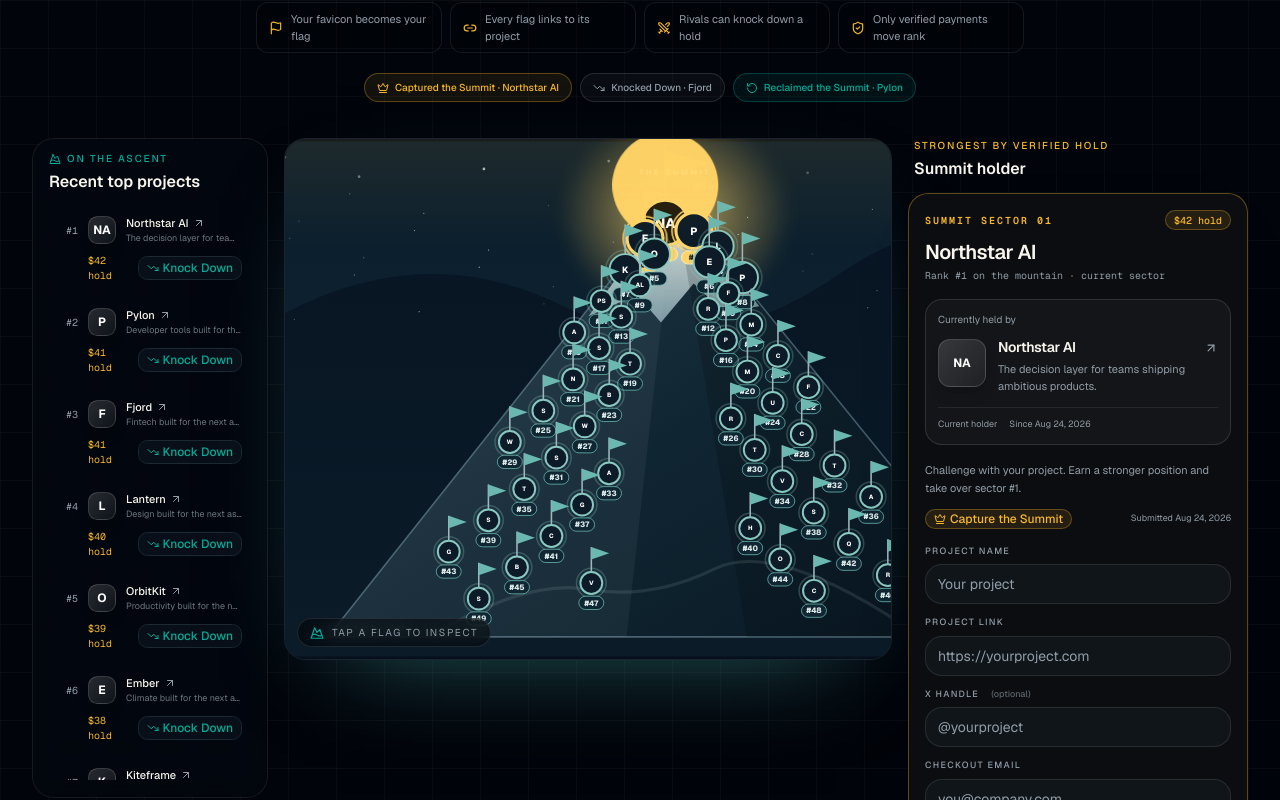
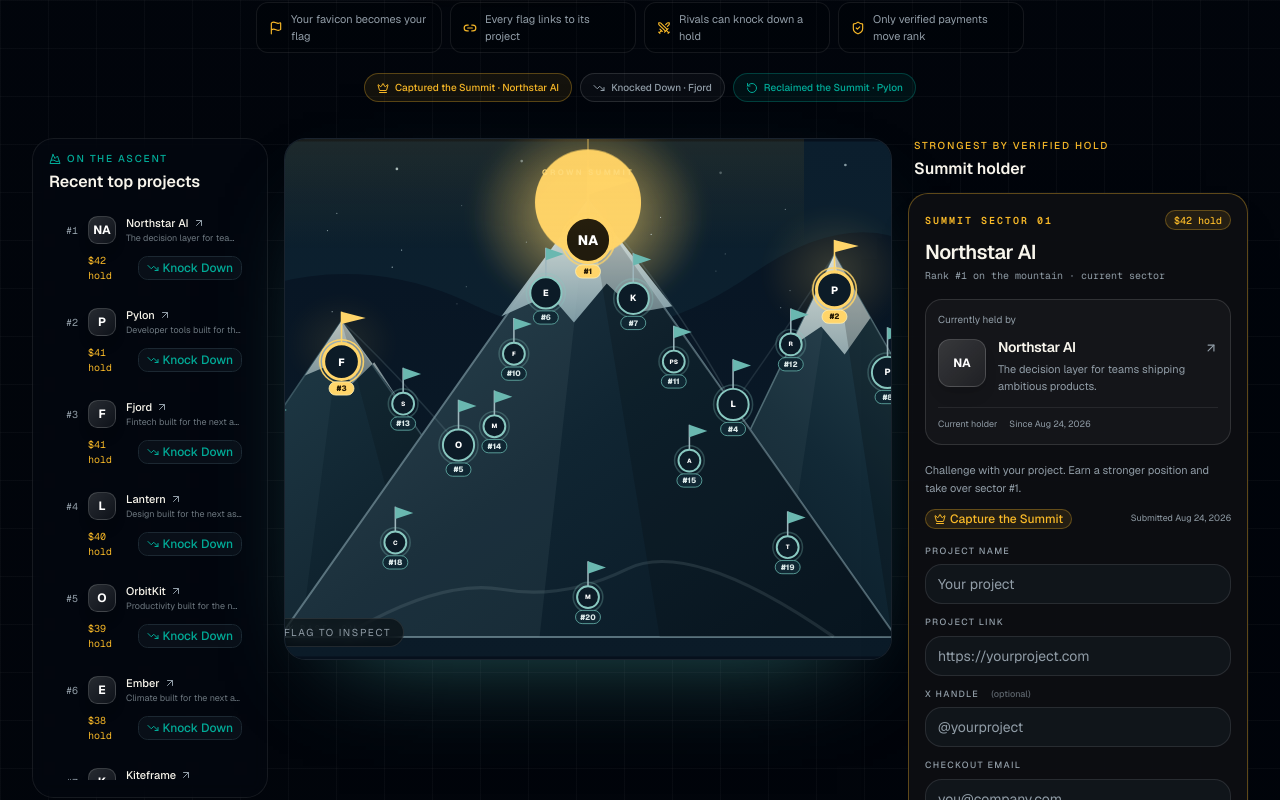
Before and after one commit to usamar98/summitwar, a Next.js app: page / in a window 1280 px wide. Shown: the part 500-1300 px from the top of the page. Built offline with nearby package versions, Linux system fonts and the light colour scheme; no server answers.

Commit message:
Build three-peak top twenty mountain

```diff
--- a/src/app/page.tsx
+++ b/src/app/page.tsx
@@ -110,9 +110,7 @@
               className="mb-5 h-auto gap-2 rounded-full border-primary/25 bg-primary/7 px-3.5 py-1.5 text-[10px] font-medium uppercase tracking-[.12em] text-muted-foreground"
             >
               <MountainSnow className="size-3.5 text-primary" />
-              <span>
-                {formatNumber(data.stats.startupsCompeting)} on the mountain
-              </span>
+              <span>{formatNumber(data.mountain.length)} on the mountain</span>
               <span className="size-1 rounded-full bg-white/20" />
               <Eye className="size-3 text-accent" />
               <span>
--- a/src/app/rules/page.tsx
+++ b/src/app/rules/page.tsx
@@ -35,8 +35,8 @@
     "All placements are paid sponsorships, not votes, reviews, or editorial recommendations. Payments are normally non-refundable, and rankings can change at any time.",
   ],
   [
-    "Fifty flags on the mountain",
-    "Only the top 50 approved startups appear on the mountain. Every other approved listing remains searchable in Base Camp.",
+    "Twenty flags across three peaks",
+    "Only the top 20 approved startups appear across the three mountain peaks. Every other approved listing remains searchable in Base Camp.",
   ],
   [
     "Fair play",
--- a/src/components/summitwar/mountain.tsx
+++ b/src/components/summitwar/mountain.tsx
@@ -21,17 +21,36 @@
 } from "@/components/ui/sheet";
 import { StartupMark } from "@/components/summitwar/startup-mark";
 import { createClient, hasPublicSupabaseEnv } from "@/lib/supabase/client";
+import { MOUNTAIN_CAPACITY, rankListings } from "@/lib/domain/ranking";
 import { formatMoney, formatNumber } from "@/lib/format";
 import type { Startup } from "@/lib/types";
 
-const camps = Array.from({ length: 50 }, (_, index) => {
-  const level = index / 49;
-  const y = 104 + level * 492;
-  const width = 50 + level * 370;
-  const direction = index % 2 === 0 ? -1 : 1;
-  const lane = 0.25 + ((index * 17) % 60) / 100;
-  return { x: 500 + direction * width * lane, y };
-});
+const camps = [
+  { x: 500, y: 126 }, // Tall middle summit
+  { x: 816, y: 190 }, // Right summit
+  { x: 184, y: 282 }, // Lower left summit
+  { x: 686, y: 337 }, // Middle/right saddle
+  { x: 334, y: 389 }, // Left/middle saddle
+  { x: 446, y: 194 },
+  { x: 558, y: 201 },
+  { x: 884, y: 296 },
+  { x: 91, y: 382 },
+  { x: 405, y: 272 },
+  { x: 610, y: 282 },
+  { x: 760, y: 260 },
+  { x: 263, y: 336 },
+  { x: 380, y: 365 },
+  { x: 630, y: 409 },
+  { x: 951, y: 464 },
+  { x: 45, y: 506 },
+  { x: 253, y: 514 },
+  { x: 756, y: 520 },
+  { x: 500, y: 584 },
+] as const;
+
+function rankByVerifiedHold(startups: readonly Startup[]) {
+  return rankListings(startups).slice(0, MOUNTAIN_CAPACITY);
+}
 
 function initials(name: string) {
   return name
@@ -48,10 +67,19 @@
   initialStartups: Startup[];
 }) {
   const router = useRouter();
-  const [startups, setStartups] = useState(initialStartups);
+  const [startups, setStartups] = useState(() =>
+    rankByVerifiedHold(initialStartups),
+  );
   const [selected, setSelected] = useState<Startup | null>(null);
   const [avalanche, setAvalanche] = useState(false);
-  const summitId = useRef(initialStartups[0]?.id);
+  const summitId = useRef(rankByVerifiedHold(initialStartups)[0]?.id);
+  const mountainViewport = useRef<HTMLDivElement>(null);
+
+  useEffect(() => {
+    const viewport = mountainViewport.current;
+    if (!viewport || viewport.scrollWidth <= viewport.clientWidth) return;
+    viewport.scrollLeft = (viewport.scrollWidth - viewport.clientWidth) / 2;
+  }, []);
 
   useEffect(() => {
     if (!hasPublicSupabaseEnv()) return;
@@ -67,12 +95,13 @@
           });
           if (!response.ok) return;
           const payload = (await response.json()) as { mountain: Startup[] };
-          if (payload.mountain[0]?.id !== summitId.current) {
+          const ranked = rankByVerifiedHold(payload.mountain);
+          if (ranked[0]?.id !== summitId.current) {
             setAvalanche(true);
             window.setTimeout(() => setAvalanche(false), 1200);
           }
-          summitId.current = payload.mountain[0]?.id;
-          setStartups(payload.mountain);
+          summitId.current = ranked[0]?.id;
+          setStartups(ranked);
           router.refresh();
         },
       )
@@ -85,8 +114,9 @@
   return (
     <>
       <div
+        ref={mountainViewport}
         className="relative overflow-x-auto rounded-2xl border border-white/8 bg-[#06101c] shadow-[0_40px_100px_-55px_rgba(84,190,187,.55)]"
-        aria-label="Interactive top 50 startup mountain"
+        aria-label="Interactive top 20 startup mountain across three peaks"
       >
         <div className="pointer-events-none absolute inset-x-0 top-0 z-10 h-28 bg-gradient-to-b from-primary/8 to-transparent" />
         {avalanche ? (
@@ -103,8 +133,10 @@
         >
           <title id="mountain-title">SummitWar weekly startup mountain</title>
           <desc id="mountain-description">
-            The fifty highest sponsored project placements, ordered from the
-            golden summit to base camp, with each project favicon on its flag.
+            The twenty highest sponsored project placements span three linked
+            peaks. The strongest project holds the tall middle summit, followed
+            by the right and left summits, with every position following the
+            mountain borders.
           </desc>
           <defs>
             <linearGradient id="sky" x1="0" y1="0" x2="0" y2="1">
@@ -115,6 +147,15 @@
               <stop stopColor="#263d4a" />
               <stop offset=".52" stopColor="#102532" />
               <stop offset="1" stopColor="#091824" />
+            </linearGradient>
+            <linearGradient id="leftRock" x1="0" y1="0" x2="1" y2="1">
+              <stop stopColor="#1c3845" />
+              <stop offset="1" stopColor="#081722" />
+            </linearGradient>
+            <linearGradient id="rightRock" x1="1" y1="0" x2="0" y2="1">
+              <stop stopColor="#31505a" />
+              <stop offset=".55" stopColor="#122936" />
+              <stop offset="1" stopColor="#081722" />
             </linearGradient>
             <linearGradient id="snow" x1="0" y1="0" x2="0" y2="1">
               <stop stopColor="#f5f7ed" />
@@ -131,10 +172,28 @@
           <rect width="1000" height="660" fill="url(#sky)" />
           <ellipse
             cx="500"
-            cy="95"
+            cy="96"
             rx="150"
             ry="130"
             fill="url(#summitGlow)"
+            filter="url(#glow)"
+          />
+          <ellipse
+            cx="816"
+            cy="166"
+            rx="92"
+            ry="82"
+            fill="url(#summitGlow)"
+            opacity=".24"
+            filter="url(#glow)"
+          />
+          <ellipse
+            cx="184"
+            cy="258"
+            rx="70"
+            ry="62"
+            fill="url(#summitGlow)"
+            opacity=".12"
             filter="url(#glow)"
           />
           <path
@@ -153,18 +212,75 @@
             />
           ))}
           <path
-            d="M55 635 L500 74 L955 635 Z"
+            d="M-90 635 L184 230 L468 635 Z"
+            fill="url(#leftRock)"
+            stroke="#38535e"
+            strokeWidth="2"
+          />
+          <path
+            d="M184 230 L137 300 L175 284 L198 310 L226 283 L262 338 Z"
+            fill="url(#snow)"
+            opacity=".72"
+          />
+          <path
+            d="M-90 635 L184 230 L132 635 Z"
+            fill="#a6c1c5"
+            opacity=".045"
+          />
+          <path d="M184 230 L468 635 L292 635 Z" fill="#000" opacity=".15" />
+
+          <path
+            d="M580 635 L816 145 L1095 635 Z"
+            fill="url(#rightRock)"
+            stroke="#4d6972"
+            strokeWidth="2"
+          />
+          <path
+            d="M816 145 L759 264 L799 237 L829 273 L862 226 L916 321 Z"
+            fill="url(#snow)"
+            opacity=".88"
+          />
+          <path
+            d="M580 635 L816 145 L742 635 Z"
+            fill="#b5c9c9"
+            opacity=".055"
+          />
+          <path d="M816 145 L1095 635 L890 635 Z" fill="#000" opacity=".2" />
+
+          <path
+            d="M105 635 L500 74 L895 635 Z"
             fill="url(#rock)"
-            stroke="#496270"
-            strokeWidth="2"
+            stroke="#58717c"
+            strokeWidth="2.5"
           />
           <path
             d="M500 74 L389 224 L451 196 L482 232 L524 182 L563 219 L608 211 Z"
             fill="url(#snow)"
             opacity=".96"
           />
-          <path d="M55 635 L500 74 L438 635 Z" fill="#aec3c6" opacity=".07" />
-          <path d="M500 74 L955 635 L592 635 Z" fill="#000" opacity=".17" />
+          <path d="M105 635 L500 74 L438 635 Z" fill="#aec3c6" opacity=".07" />
+          <path d="M500 74 L895 635 L592 635 Z" fill="#000" opacity=".17" />
+          <path
+            d="M184 230 Q258 300 334 389"
+            fill="none"
+            stroke="#76909a"
+            strokeOpacity=".22"
+            strokeWidth="2"
+          />
+          <path
+            d="M500 74 Q605 190 686 337"
+            fill="none"
+            stroke="#91a9ad"
+            strokeOpacity=".2"
+            strokeWidth="2"
+          />
+          <path
+            d="M686 337 Q754 242 816 145"
+            fill="none"
+            stroke="#91a9ad"
+            strokeOpacity=".16"
+            strokeWidth="2"
+          />
           <path
             d="M185 635 Q310 560 389 574 T550 548 T815 635"
             fill="none"
@@ -311,11 +427,22 @@
                     #{rank}
                   </text>
                 )}
+                {startup ? (
+                  <rect
+                    x={rank === 1 ? -76 : -Math.max(32, size / 2 + 23)}
+                    y={rank === 1 ? -145 : -size - 28}
+                    width={rank === 1 ? 152 : Math.max(64, size + 46)}
+                    height={(rank === 1 ? 145 : size + 28) + size / 2 + 27}
+                    rx="12"
+                    fill="transparent"
+                    pointerEvents="all"
+                  />
+                ) : null}
               </g>
             );
           })}
           <text x="35" y="628" fill="#6f8992" fontSize="10" letterSpacing="3">
-            BASE CAMP · 0M
+            THREE-PEAK BASE · 0M
           </text>
           <text
             x="500"
@@ -326,7 +453,7 @@
             fontWeight="700"
             letterSpacing="3"
           >
-            THE SUMMIT
+            CROWN SUMMIT
           </text>
         </svg>
         <div className="pointer-events-none absolute bottom-3 left-3 flex items-center gap-2 rounded-full border border-white/10 bg-black/50 px-3 py-1.5 text-[10px] uppercase tracking-[.16em] text-muted-foreground backdrop-blur">
--- a/src/lib/data.ts
+++ b/src/lib/data.ts
@@ -11,6 +11,7 @@
   SiteStats,
   Startup,
 } from "@/lib/types";
+import { MOUNTAIN_CAPACITY } from "@/lib/domain/ranking";
 
 type DbListing = {
   id: string;
@@ -245,10 +246,10 @@
     demo: listingRows.some((row) => row.is_demo),
     season,
     mountain: listings.filter(
-      (item) => item.currentRank && item.currentRank <= 50,
+      (item) => item.currentRank && item.currentRank <= MOUNTAIN_CAPACITY,
     ),
     baseCamp: listings.filter(
-      (item) => !item.currentRank || item.currentRank > 50,
+      (item) => !item.currentRank || item.currentRank > MOUNTAIN_CAPACITY,
     ),
     events,
     stats: toStats(
--- a/src/lib/demo-data.ts
+++ b/src/lib/demo-data.ts
@@ -1,4 +1,5 @@
 import { getSeasonBounds } from "@/lib/format";
+import { MOUNTAIN_CAPACITY } from "@/lib/domain/ranking";
 import type {
   HomeData,
   RankingEvent,
@@ -97,7 +98,7 @@
     founderHandle: `@demo${index + 1}`,
     category: categories[index % categories.length],
     launchYear: 2024 + (index % 3),
-    currentRank: index < 50 ? index + 1 : null,
+    currentRank: index < MOUNTAIN_CAPACITY ? index + 1 : null,
     seasonSpendCents: spend,
     lifetimeSpendCents: spend + (index % 4) * 2300,
     altitudeMeters: spend,
@@ -201,8 +202,8 @@
 export const demoHomeData: HomeData = {
   demo: true,
   season: demoSeason,
-  mountain: demoStartups.slice(0, 50),
-  baseCamp: demoStartups.slice(50),
+  mountain: demoStartups.slice(0, MOUNTAIN_CAPACITY),
+  baseCamp: demoStartups.slice(MOUNTAIN_CAPACITY),
   events: demoEvents,
   stats: demoStats,
   testimonials: [],
--- a/src/lib/domain/ranking.ts
+++ b/src/lib/domain/ranking.ts
@@ -3,6 +3,8 @@
   seasonSpendCents: number;
   firstReachedAt: string;
 };
+
+export const MOUNTAIN_CAPACITY = 20;
 
 export function altitudeForCents(cents: number) {
   if (!Number.isSafeInteger(cents) || cents < 0)
```
Also changed, not shown: 2 other files (tests, documents, lock files or other folders).
